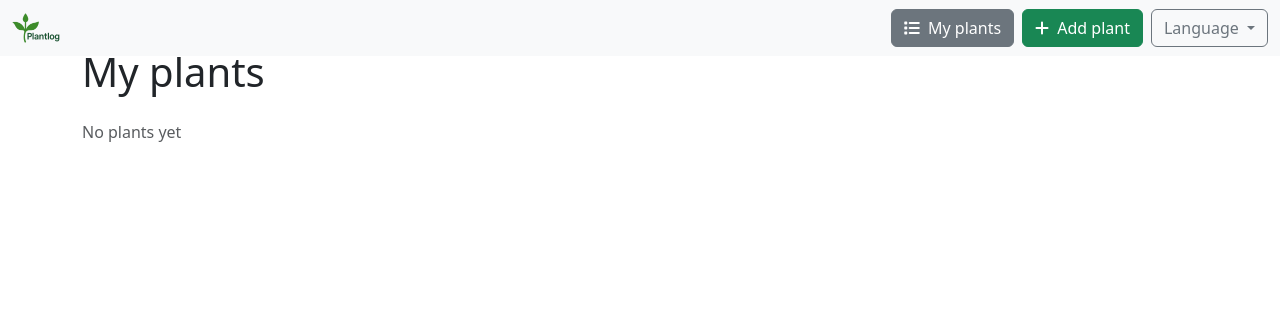
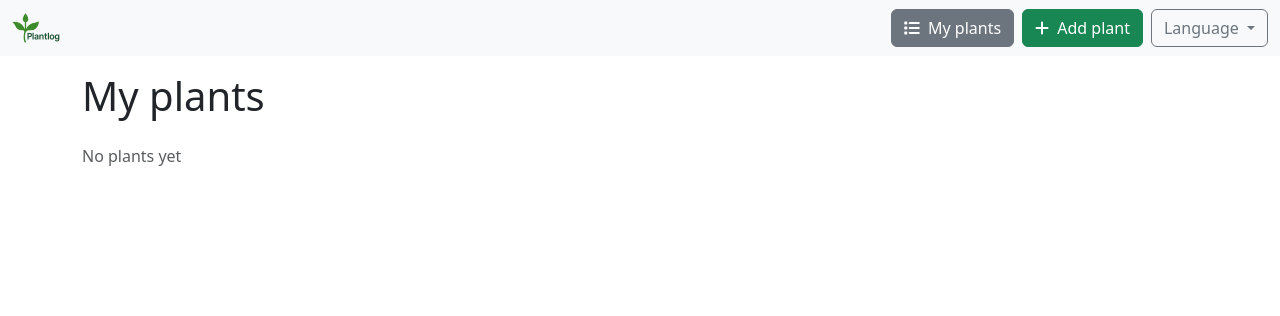
Before and after one commit to simfr24/Plantlog, a Flask app: page / in a window 1280 px wide. Shown: the top 316 px of the page. Run offline with Flask 3, Linux system fonts and the light colour scheme; data that the repository does not hold is empty.

Commit message:
Add space around content

```diff
--- a/templates/base.html
+++ b/templates/base.html
@@ -47,7 +47,7 @@
   </nav>
 
   <!-- Page content -->
-  <main class="container pt-5">
+  <main class="container pt-5 mt-4 mb-4">
     {% block content %}{% endblock %}
   </main>
   <script src="https://cdn.jsdelivr.net/npm/bootstrap@5.3.3/dist/js/bootstrap.bundle.min.js"></script>
```
